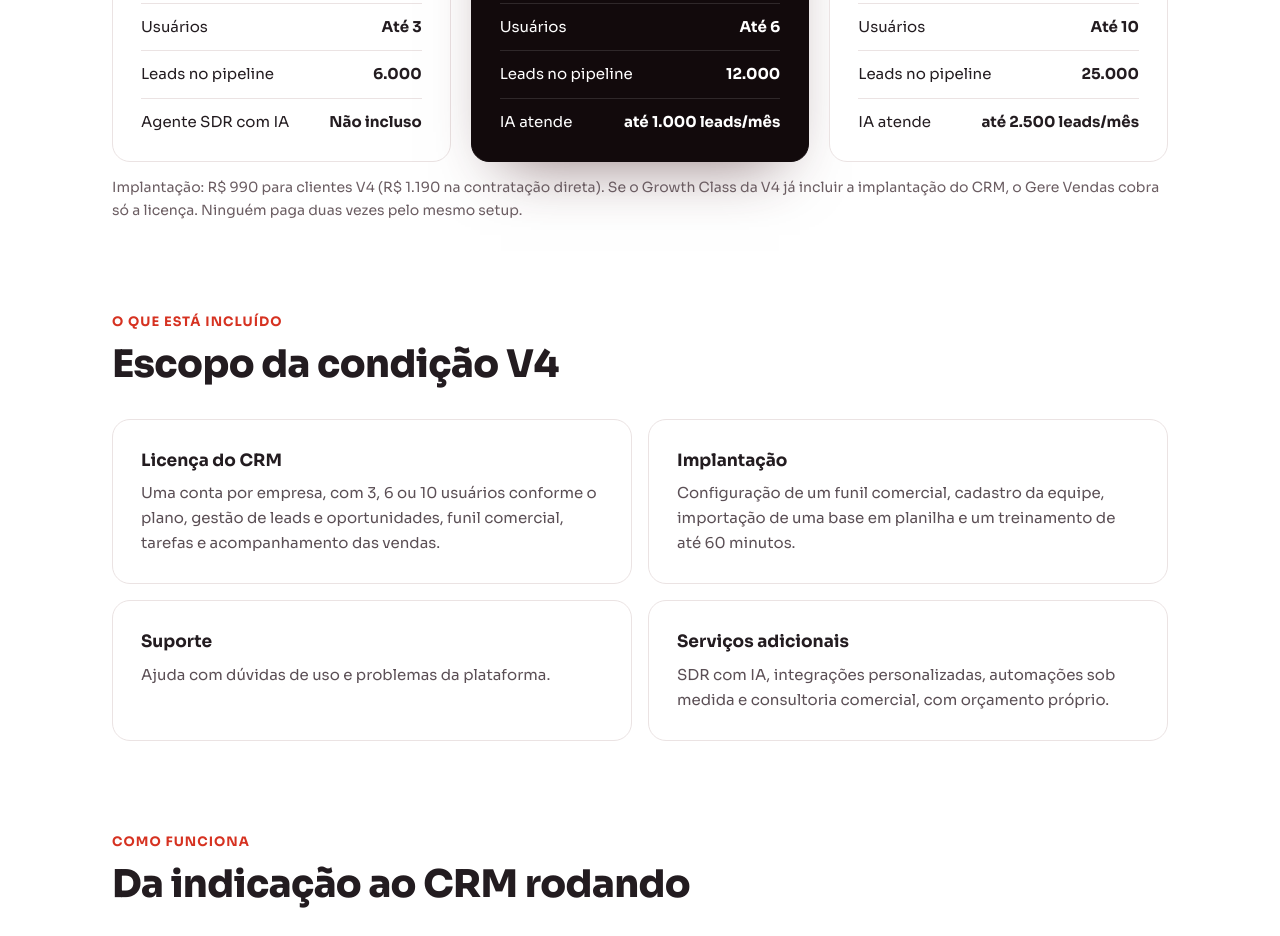
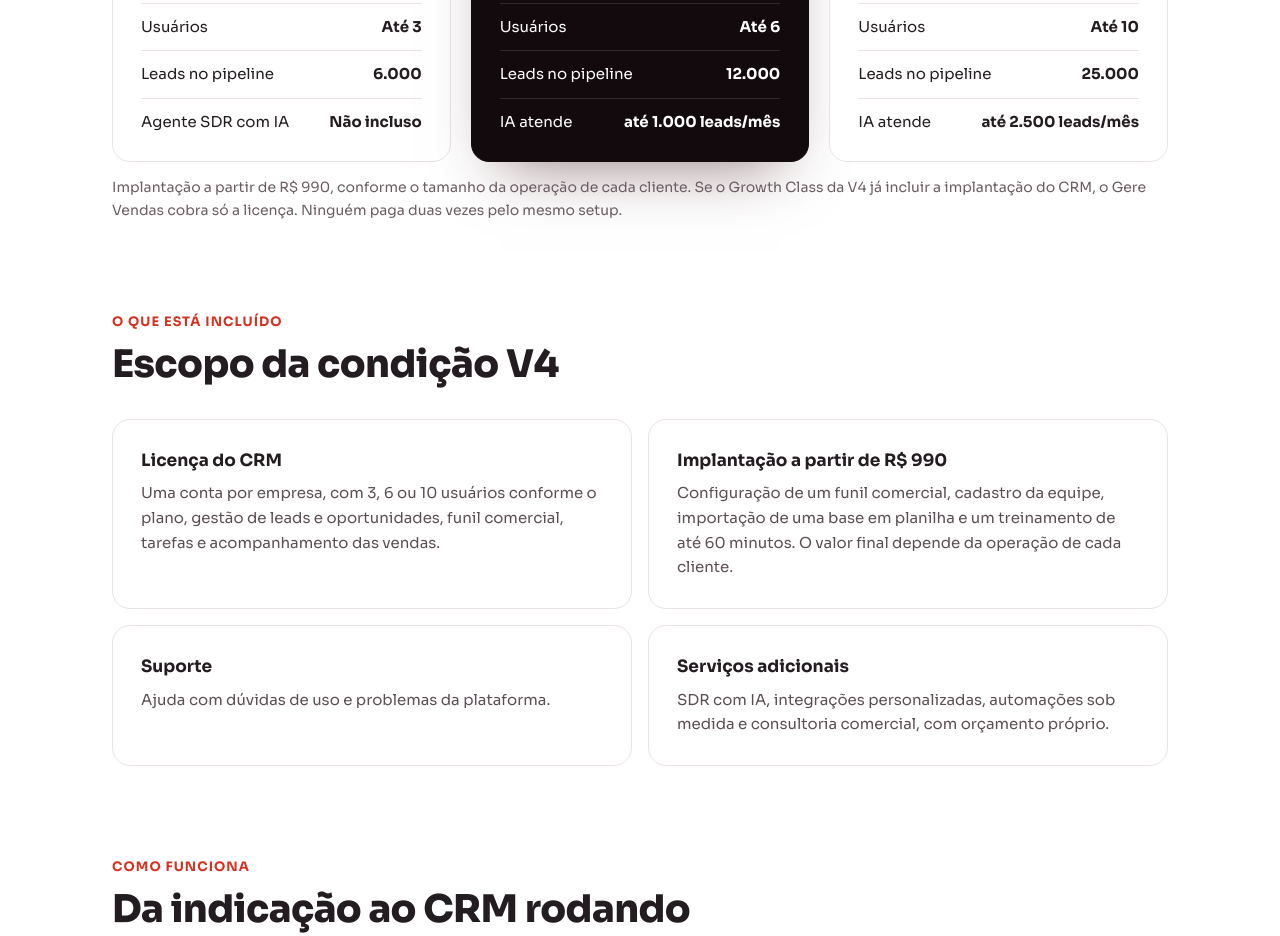
Before and after one commit to V4CompanyJLL/gerevendas, a plain HTML site: page parceiros/v4/index.html in a window 1280 px wide. Shown: the part 1161-2097 px from the top of the page. Drawn offline with Linux system fonts and the light colour scheme.

Commit message:
Parceiros V4: implantação a partir de R$ 990, conforme o cliente
Co-Authored-By: Claude Opus 5.5 <noreply@anthropic.com>

```diff
--- a/parceiros/v4/index.html
+++ b/parceiros/v4/index.html
@@ -146,7 +146,7 @@ footer a{color:#ffb5a6;text-decoration:none}
 </ul>
 </div>
 </div>
-<p class="note">Implantação: R$ 990 para clientes V4 (R$ 1.190 na contratação direta). Se o Growth Class da V4 já incluir a implantação do CRM, o Gere Vendas cobra só a licença. Ninguém paga duas vezes pelo mesmo setup.</p>
+<p class="note">Implantação a partir de R$ 990, conforme o tamanho da operação de cada cliente. Se o Growth Class da V4 já incluir a implantação do CRM, o Gere Vendas cobra só a licença. Ninguém paga duas vezes pelo mesmo setup.</p>
 </div>
 </section>
 
@@ -156,7 +156,7 @@ footer a{color:#ffb5a6;text-decoration:none}
 <h2>Escopo da condição V4</h2>
 <div class="scope">
 <div class="card"><h3>Licença do CRM</h3><p>Uma conta por empresa, com 3, 6 ou 10 usuários conforme o plano, gestão de leads e oportunidades, funil comercial, tarefas e acompanhamento das vendas.</p></div>
-<div class="card"><h3>Implantação</h3><p>Configuração de um funil comercial, cadastro da equipe, importação de uma base em planilha e um treinamento de até 60 minutos.</p></div>
+<div class="card"><h3>Implantação a partir de R$ 990</h3><p>Configuração de um funil comercial, cadastro da equipe, importação de uma base em planilha e um treinamento de até 60 minutos. O valor final depende da operação de cada cliente.</p></div>
 <div class="card"><h3>Suporte</h3><p>Ajuda com dúvidas de uso e problemas da plataforma.</p></div>
 <div class="card"><h3>Serviços adicionais</h3><p>SDR com IA, integrações personalizadas, automações sob medida e consultoria comercial, com orçamento próprio.</p></div>
 </div>
```
